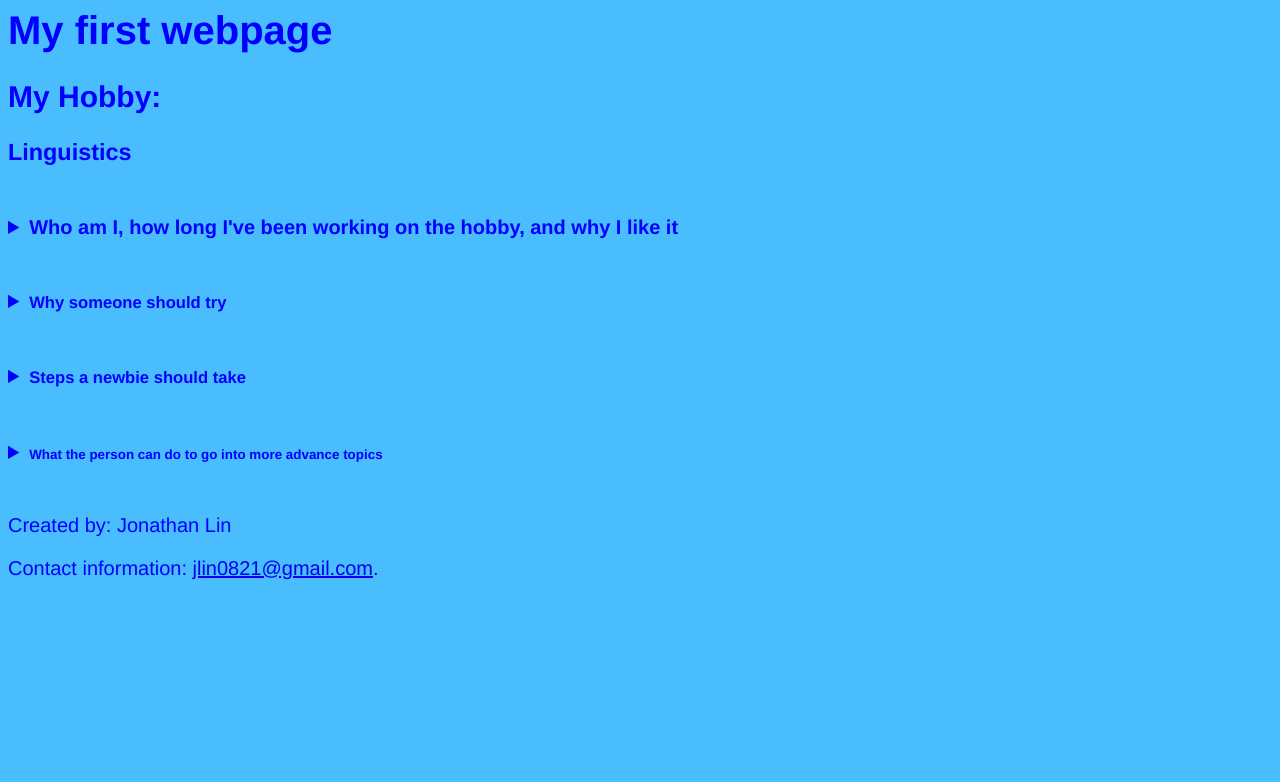
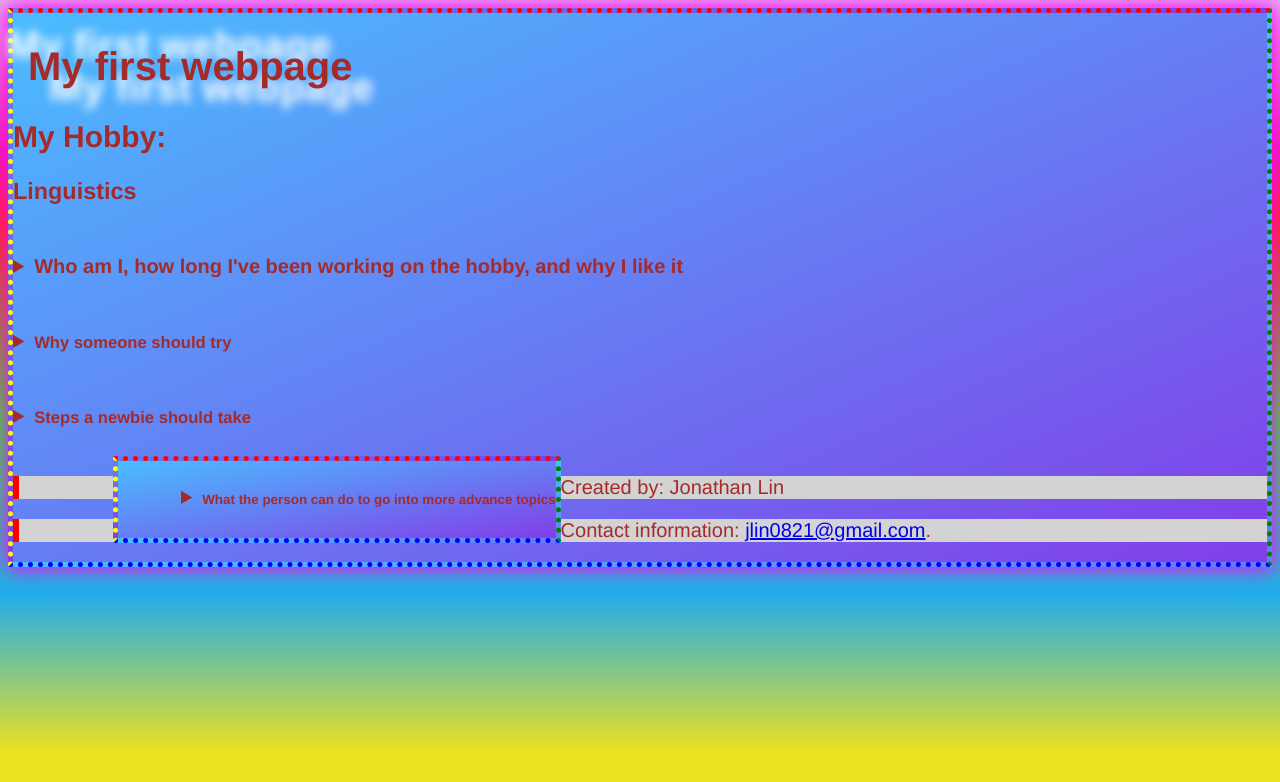
Before and after one commit to jlin0821/bacv_repo, a plain HTML site: page hobby.html in a window 1280 px wide. Drawn offline with Linux system fonts and the light colour scheme; files that its build step writes are made by us from their sources.

Commit message:
Update styles.css

```diff
--- a/styles.css
+++ b/styles.css
@@ -1,6 +1,48 @@
 body {
-  background-color: 4ABDFF;
-  color: blue;
+  color: brown;
   font-family: "Helvetica";
   font-size: 20px;
+  background: rgba(228,178,240,1);
+  background: -moz-linear-gradient(top, rgba(228,178,240,1) 0%, rgba(235,33,154,1) 19%, rgba(255,41,3,1) 28%, rgba(31,239,45,1) 53%, rgba(31,201,155,1) 65%, rgba(31,172,237,1) 74%, rgba(235,225,33,1) 94%);
+  background: -webkit-gradient(left top, left bottom, color-stop(0%, rgba(228,178,240,1)), color-stop(19%, rgba(235,33,154,1)), color-stop(28%, rgba(255,41,3,1)), color-stop(53%, rgba(31,239,45,1)), color-stop(65%, rgba(31,201,155,1)), color-stop(74%, rgba(31,172,237,1)), color-stop(94%, rgba(235,225,33,1)));
+  background: -webkit-linear-gradient(top, rgba(228,178,240,1) 0%, rgba(235,33,154,1) 19%, rgba(255,41,3,1) 28%, rgba(31,239,45,1) 53%, rgba(31,201,155,1) 65%, rgba(31,172,237,1) 74%, rgba(235,225,33,1) 94%);
+  background: -o-linear-gradient(top, rgba(228,178,240,1) 0%, rgba(235,33,154,1) 19%, rgba(255,41,3,1) 28%, rgba(31,239,45,1) 53%, rgba(31,201,155,1) 65%, rgba(31,172,237,1) 74%, rgba(235,225,33,1) 94%);
+  background: -ms-linear-gradient(top, rgba(228,178,240,1) 0%, rgba(235,33,154,1) 19%, rgba(255,41,3,1) 28%, rgba(31,239,45,1) 53%, rgba(31,201,155,1) 65%, rgba(31,172,237,1) 74%, rgba(235,225,33,1) 94%);
+  background: linear-gradient(to bottom, rgba(228,178,240,1) 0%, rgba(235,33,154,1) 19%, rgba(255,41,3,1) 28%, rgba(31,239,45,1) 53%, rgba(31,201,155,1) 65%, rgba(31,172,237,1) 74%, rgba(235,225,33,1) 94%);
+  filter: progid:DXImageTransform.Microsoft.gradient( startColorstr='#e4b2f0', endColorstr='#ebe121', GradientType=0 );
 }
+
+#grad1 {
+    background: linear-gradient(to bottom right, #4ABDFF, #823EE8);
+    border: 5px ;
+    border-color: red green blue yellow;
+    border-style: dotted;
+    box-shadow: 0 0 20px 2px #ff00fe;
+
+background-size:
+
+}
+
+p {
+    border-left: 6px solid red;
+    background-color: lightgrey;
+}
+
+#h6 {
+float: left;
+background: linear-gradient(to bottom right, #4ABDFF, #823EE8);
+border: 5px ;
+border-color: red green blue yellow;
+border-style: dotted;
+background-size: ;
+padding-left: 5%;
+margin: 0 0 0 8%;
+clear: left;
+display: inline-block;
+}
+
+h1 {
+padding: 4px 15px;
+border-radius: 5px;
+text-shadow: -21px -21px 10px #fff, 21px 21px 10px #fff;
+}
```
